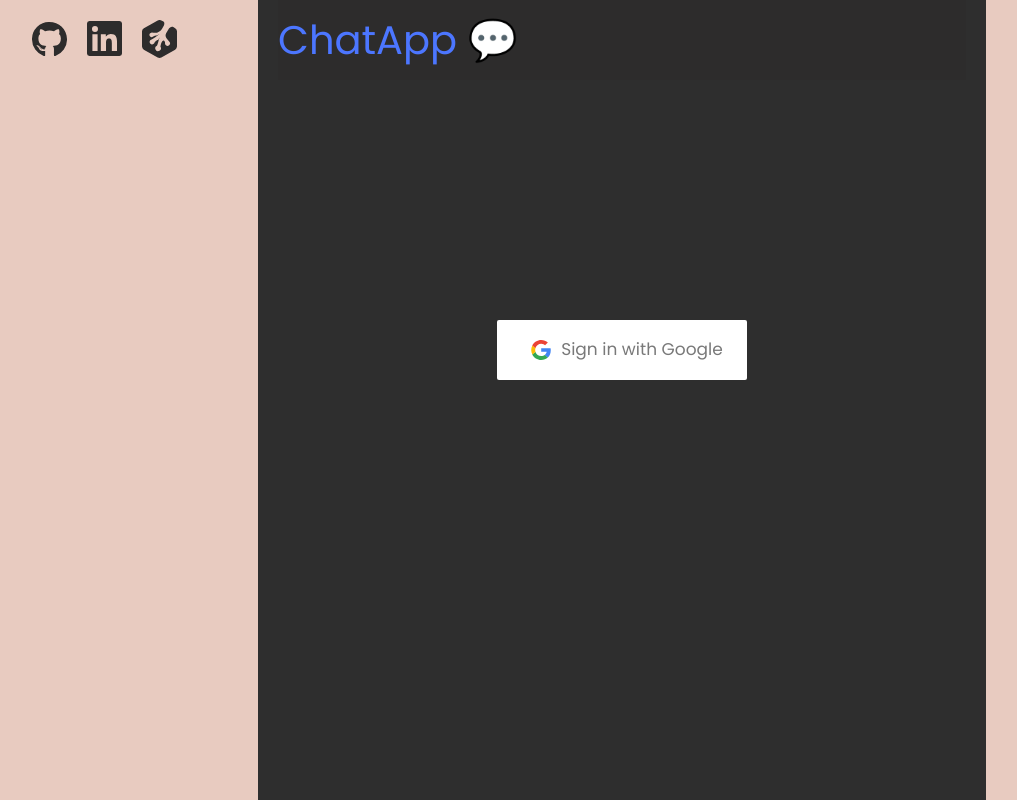
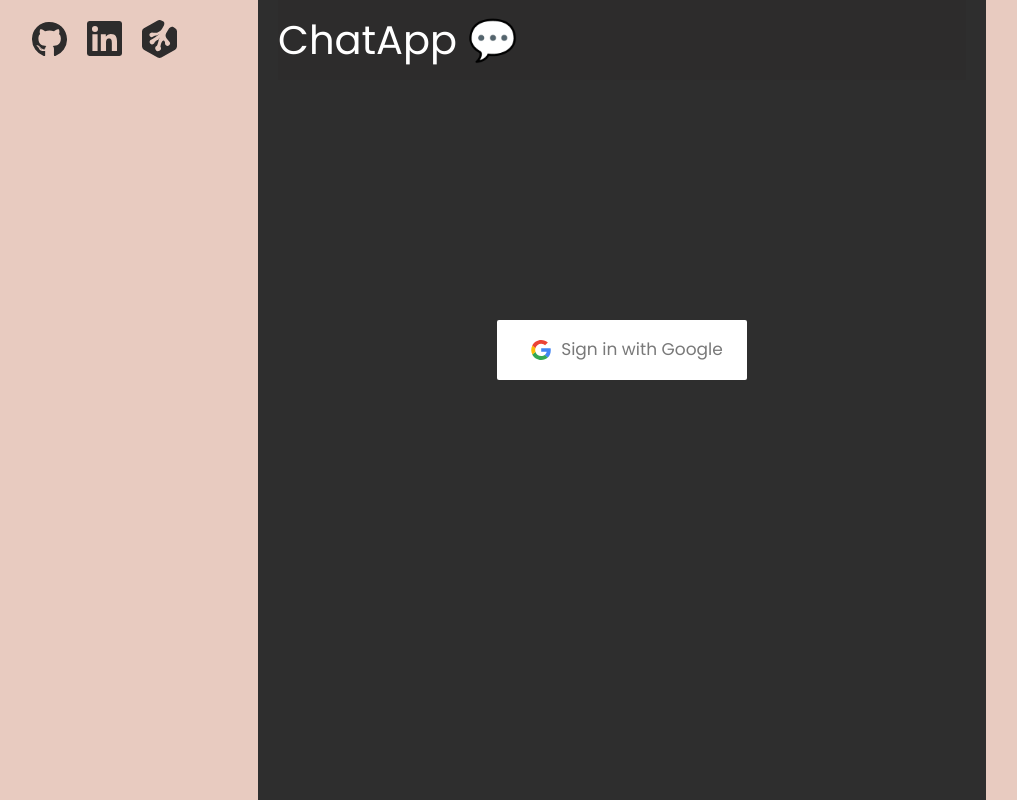
Before and after one commit to Jordanburch101/Firebase-ChatApp, a React (Create React App) app: page / in a window 1280 px wide. In both pictures the pointer is over the link "ChatApp 💬". Shown: the whole page, without its empty margins (18-1035 px from the left). Built offline with nearby package versions, Linux system fonts and the light colour scheme; no server answers.

Commit message:
'fixed header color

```diff
--- a/src/css/base/_base.scss
+++ b/src/css/base/_base.scss
@@ -55,6 +55,6 @@
   transition: color 200ms ease-in-out;
   &:hover,
   &:focus {
-    color: color(#fff);
+    color: #fff;
   }
 }
```
